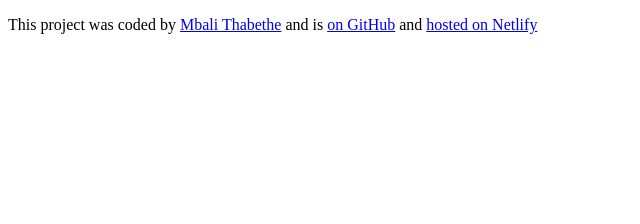
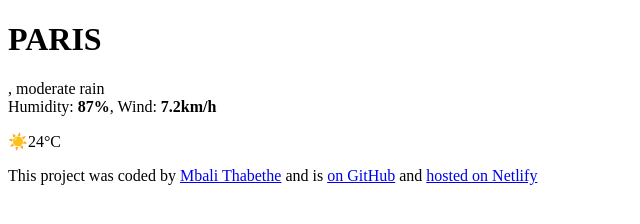
Before and after one commit to Mbalithabethe43/Web-app, a plain HTML site: page index.html in a window 1280 px wide. Shown: the whole page, without its empty margins (0-640 px from the left). Drawn offline with Linux system fonts and the light colour scheme.

Commit message:
city and temperature details with icon

```diff
--- a/index.html
+++ b/index.html
@@ -6,6 +6,21 @@
     <title>Weather Application</title>
   </head>
   <body>
+    <main>
+      <div class="current-weather">
+        <h1 clas="current-city" id="curret-city">PARIS</h1>
+        <p class="current-details">
+          <span id="current-date"></span>, moderate rain <br />
+          Humidity: <strong>87%</strong>, Wind: <strong>7.2km/h</strong>
+        </p>
+      </div>
+      <div class="current-temperature">
+        <span class="current-temperature-icon">☀️</span
+        ><span class="current-temperature-value" id="current-temperature"
+          >24</span
+        ><span class="current-temperature-unit">°C</span>
+      </div>
+    </main>
     <footer>
       <p>
         This project was coded by
```
